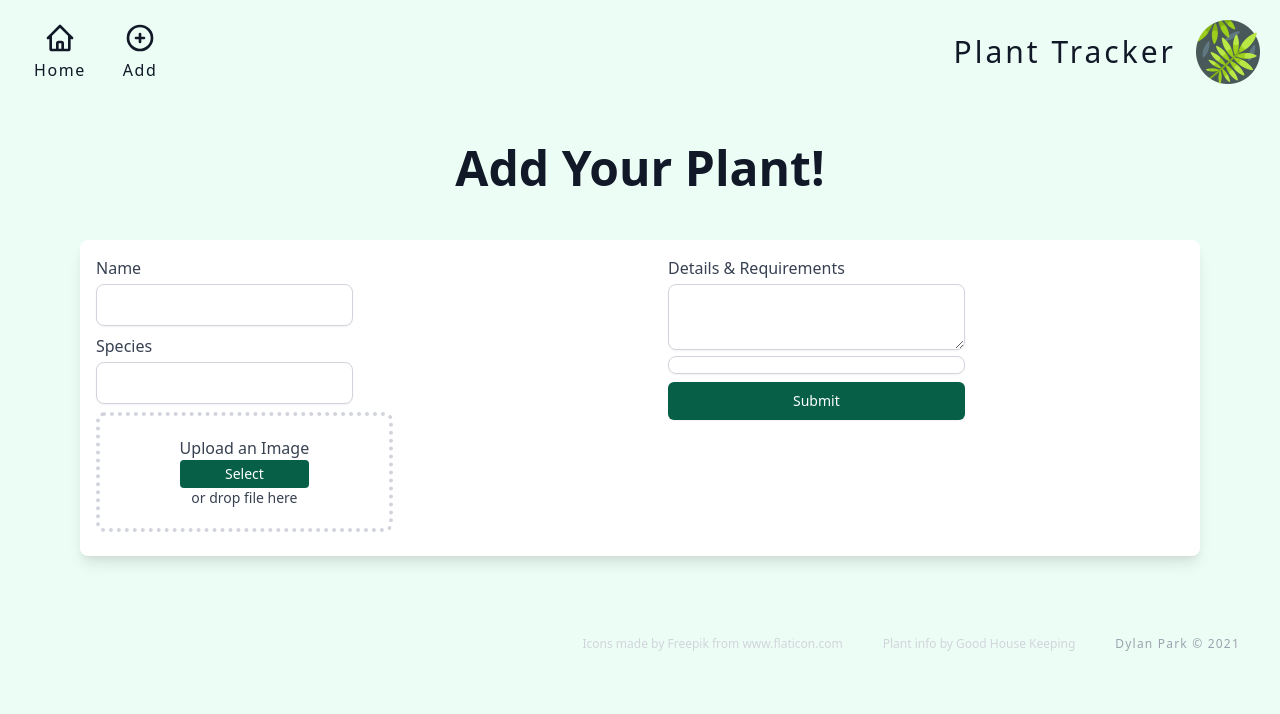
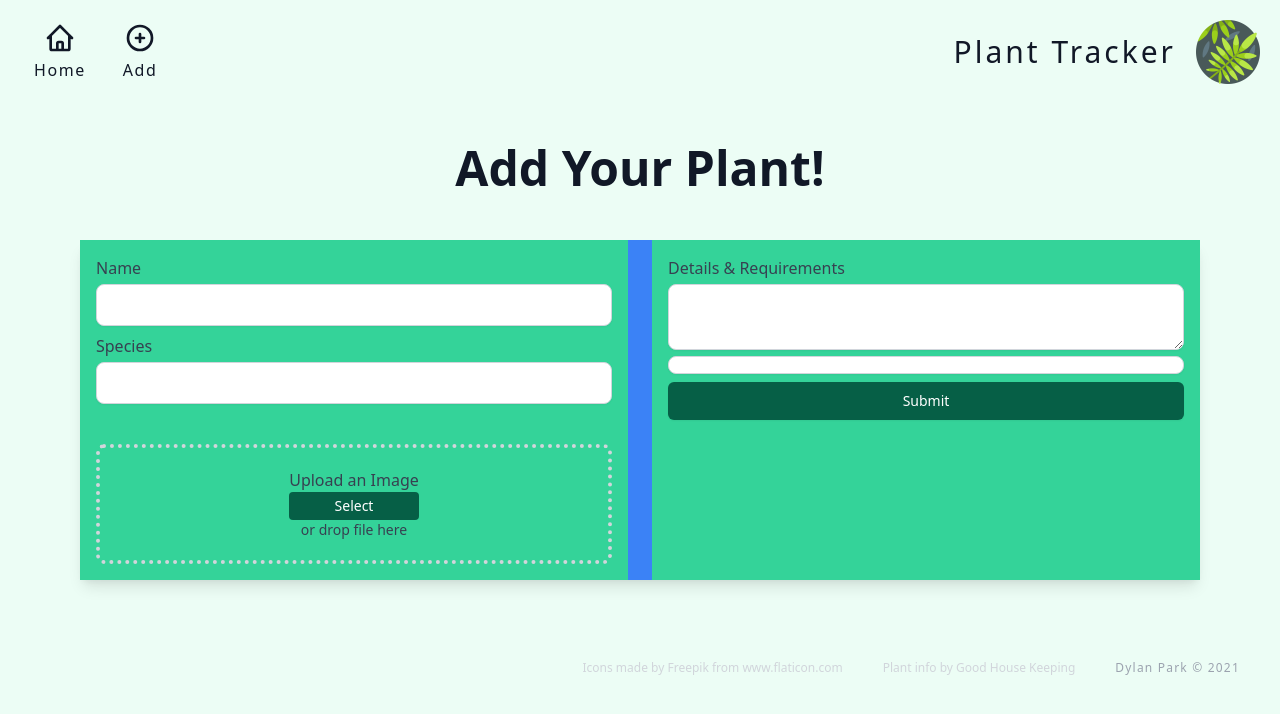
Before and after one commit to dylpark/plant-tracker-app-react, a Next.js app: page /add in a window 1280 px wide. Shown: the top 714 px of the page. Built offline with nearby package versions, Linux system fonts and the light colour scheme.

Commit message:
Adjusting form children to span full width

```diff
--- a/components/form/FileUpload.jsx
+++ b/components/form/FileUpload.jsx
@@ -13,17 +13,17 @@ function FileUpload(props) {
   // };
   return (
     <div>
-      <div class="file_upload p-5 relative border-4 border-dotted border-gray-300 rounded-lg">
-        <div class="input_field flex flex-col w-max mx-auto text-center">
+      <div className="p-5 mt-10 relative border-4 border-dotted border-gray-300 rounded-lg">
+        <div className="flex flex-col w-max mx-auto text-center">
           <label>
             <label
               for="Upload an Image"
-              class="block text-m font-thin text-gray-700"
+              className="block text-m font-thin text-gray-700"
             >
               Upload an Image
             </label>
             <input
-              class="text-sm cursor-pointer w-36 hidden"
+              className="text-sm cursor-pointer w-36 hidden"
               type="file"
               name="image"
               required
@@ -32,12 +32,14 @@ function FileUpload(props) {
               // onChange={handleChange}
               //   value={props.value}
             />
-            <div class="text-sm  focus:ring-green-500 bg-green-800 text-white rounded cursor-pointer p-1 px-3 hover:bg-green-500">
+            <div className="text-sm  focus:ring-green-500 bg-green-800 text-white rounded cursor-pointer p-1 px-3 hover:bg-green-500">
               Select
             </div>
           </label>
 
-          <div class="text-sm font-thin text-gray-700">or drop file here</div>
+          <div className="text-sm font-thin text-gray-700">
+            or drop file here
+          </div>
         </div>
       </div>
     </div>
--- a/components/form/Form.jsx
+++ b/components/form/Form.jsx
@@ -41,10 +41,10 @@ export default function Form() {
         method="POST"
         // onSubmit={savePlant}
       >
-        <div className="grid grid-cols-1 lg:grid-cols-2 gap-6 bg-white rounded-lg shadow-lg">
+        <div className="grid grid-cols-1 lg:grid-cols-2 gap-6 bg-blue-500 rounded-lg shadow-lg">
           {/* Column 1 */}
-          <div className="w-full overflow-hidden flex flex-col md:flex-row">
-            <div className="w-full md:w-3/5 text-left p-6 md:p-4 space-y-2">
+          <div className="w-full bg-green-400 overflow-hidden flex flex-col md:flex-row">
+            <div className="w-full md:w-full text-left p-6 md:p-4 space-y-2">
               <Input
                 for="Name"
                 title="Name"
@@ -60,14 +60,12 @@ export default function Form() {
                 // value={plant.species}
               />
               <FileUpload />
-
-              <div className="flex justify-start space-x-2"></div>
             </div>
           </div>
 
           {/* Column 2 */}
-          <div className="w-full overflow-hidden flex flex-col md:flex-row">
-            <div className="w-full md:w-3/5 text-left p-4 md:p-4 space-y-2">
+          <div className="w-full bg-green-400 overflow-hidden flex flex-col md:flex-row">
+            <div className="w-full md:w-full text-left p-4 md:p-4 space-y-2">
               <MarkdownEditor title="Details & Requirements" />
               <button
                 type="submit"
--- a/components/form/Input.jsx
+++ b/components/form/Input.jsx
@@ -14,7 +14,7 @@ function Name(props) {
           required
           onChange={props.onChange}
           value={props.value}
-          className="border border-gray-300 px-3 py-2 rounded-lg shadow-sm focus:outline-none focus:border-green-500"
+          className="w-full border border-gray-300 px-3 py-2 rounded-lg shadow-sm focus:outline-none focus:border-green-500"
         />
       </div>
     </div>
--- a/components/form/MarkdownEditor.jsx
+++ b/components/form/MarkdownEditor.jsx
@@ -7,7 +7,7 @@ function MarkdownEditor(props) {
 
   return (
     <div>
-      <label class="block text-m font-thin text-gray-700">{props.title}</label>
+      <label class="text-m font-thin text-gray-700">{props.title}</label>
       <div className="mt-1">
         <textarea
           className="w-full border border-gray-300 px-3 py-2 rounded-lg shadow-sm focus:outline-none focus:border-green-500"
@@ -18,7 +18,7 @@ function MarkdownEditor(props) {
 
         <ReactMarkdown
           children={markdown}
-          className="w-full h-full border border-gray-300 px-3 py-2 rounded-lg shadow-sm focus:outline-none focus:border-green-500"
+          className="w-full border bg-white border-gray-300 px-3 py-2 rounded-lg shadow-sm focus:outline-none focus:border-green-500"
         />
       </div>
     </div>
```
